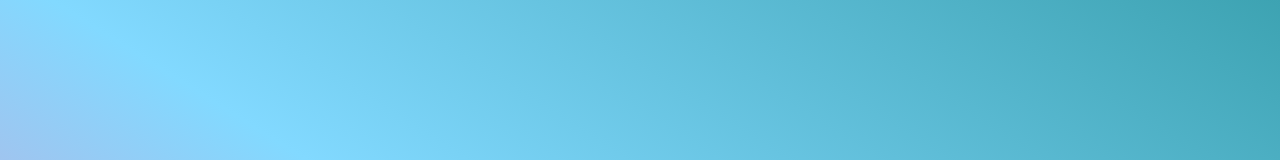
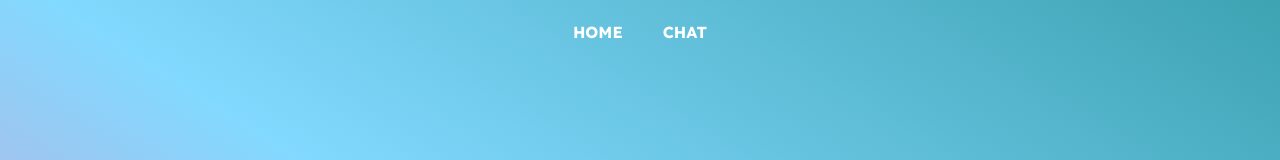
Before and after one commit to DominikKoniarz/nextjs-chatgpt-integration, a Next.js app: page / in a window 1280 px wide. Shown: the top 160 px of the page. Built offline with nearby package versions, Linux system fonts and the light colour scheme.

Commit message:
Header
Header + changed font

```diff
--- /dev/null
+++ b/src/app/_components/Header.tsx
@@ -0,0 +1,10 @@
+import HeaderLink from "./HeaderLink";
+
+export default function Header() {
+	return (
+		<header className="flex h-16 w-full items-center justify-center gap-8 uppercase">
+			<HeaderLink label="Home" href="/" />
+			<HeaderLink label="Chat" href="/chat" />
+		</header>
+	);
+}
--- /dev/null
+++ b/src/app/_components/HeaderLink.tsx
@@ -0,0 +1,15 @@
+import Link from "next/link";
+
+export default function HeaderLink({
+	label,
+	href,
+}: {
+	label: string;
+	href: string;
+}) {
+	return (
+		<Link href={href} className="p-1 text-base font-bold text-white">
+			{label}
+		</Link>
+	);
+}
--- a/src/app/layout.tsx
+++ b/src/app/layout.tsx
@@ -1,8 +1,8 @@
 import type { Metadata } from "next";
-import { Inter } from "next/font/google";
+import { Lexend } from "next/font/google";
 import "./globals.css";
 
-const inter = Inter({ subsets: ["latin"] });
+const lexend = Lexend({ subsets: ["latin"] });
 
 export const metadata: Metadata = {
 	title: "Next.js ChatGPT Integration",
@@ -16,7 +16,7 @@ export default function RootLayout({
 }>) {
 	return (
 		<html lang="en">
-			<body className={inter.className}>{children}</body>
+			<body className={lexend.className}>{children}</body>
 		</html>
 	);
 }
--- a/src/app/page.tsx
+++ b/src/app/page.tsx
@@ -1,5 +1,9 @@
+import Header from "./_components/Header";
+
 export default function Home() {
 	return (
-		<main className="from-gradient-from via-gradient-via to-gradient-to h-full w-full bg-gradient-to-tr via-[52%]"></main>
+		<main className="from-gradient-from via-gradient-via to-gradient-to flex h-full w-full flex-col bg-gradient-to-tr via-[52%]">
+			<Header />
+		</main>
 	);
 }
```
